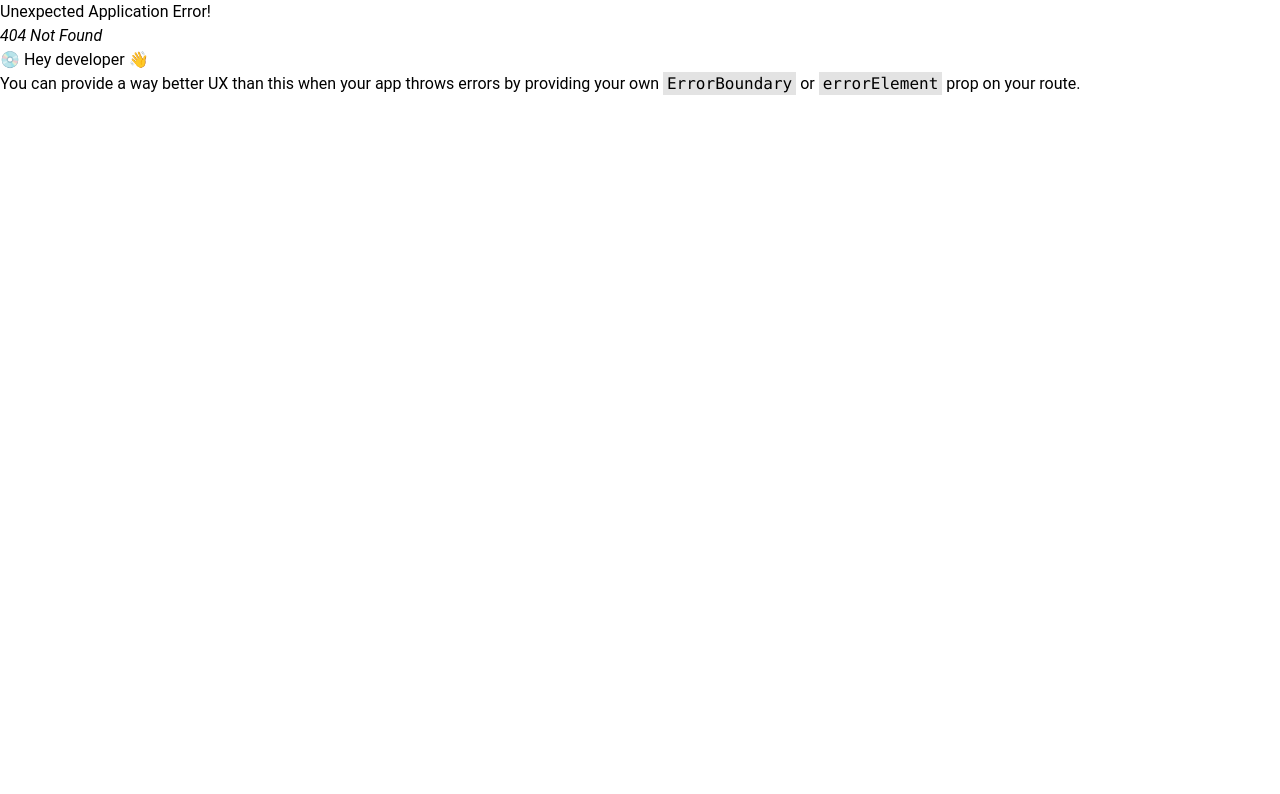
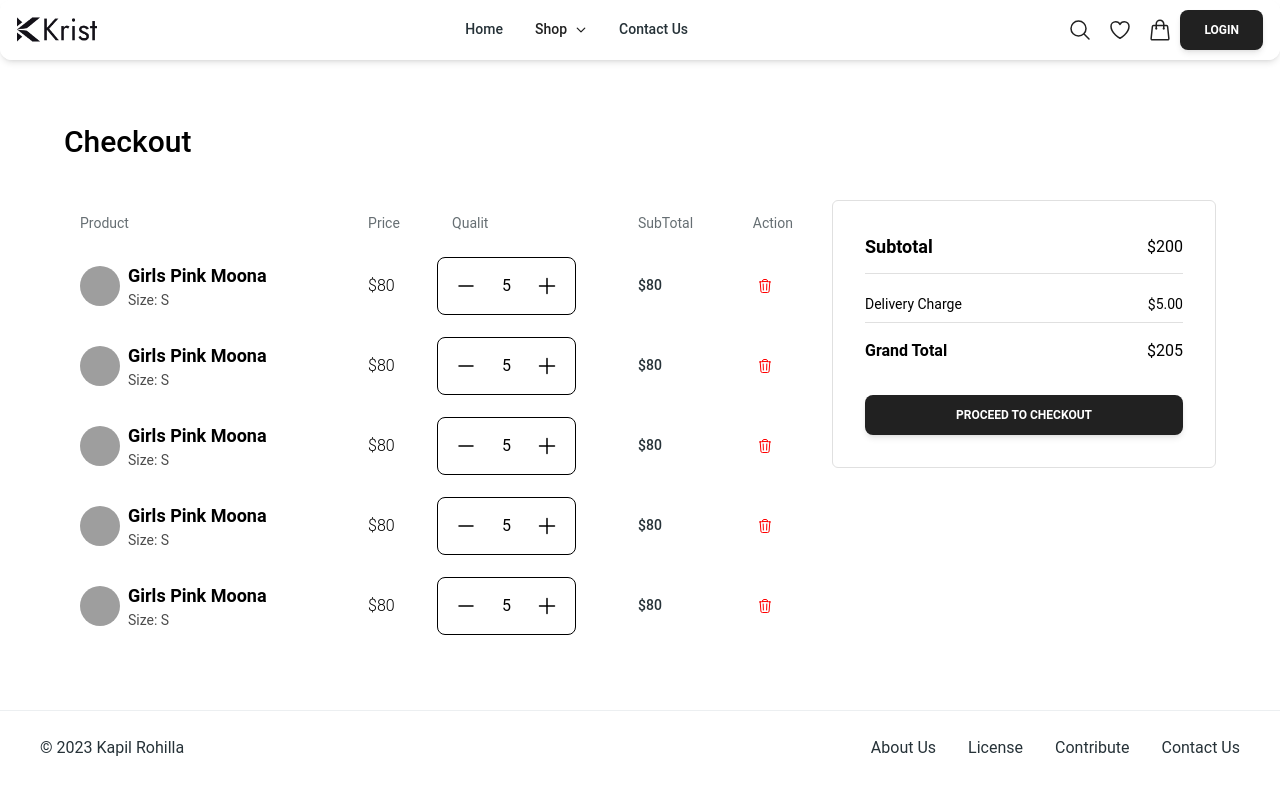
Before and after one commit to Kapilrohilla/EcommerceWebsite, a React (Vite) app: page /checkout in a window 1280 px wide. Before the commit this address had no page. Shown: the top 794 px of the page. Built offline with nearby package versions, Linux system fonts and the light colour scheme; grey boxes are pictures that could not be loaded.

Commit message:
design: checkout page

```diff
--- a/package.json
+++ b/package.json
@@ -4,7 +4,7 @@
   "version": "0.0.0",
   "type": "module",
   "scripts": {
-    "dev": "vite",
+    "dev": "vite --host",
     "build": "tsc && vite build",
     "lint": "eslint . --ext ts,tsx --report-unused-disable-directives --max-warnings 0",
     "preview": "vite preview"
--- a/src/App.tsx
+++ b/src/App.tsx
@@ -2,6 +2,7 @@ import { RouterProvider, createBrowserRouter } from "react-router-dom";
 import Auth from "./pages/Auth";
 import Home from "./pages/Home";
 import { ThemeProvider } from "@material-tailwind/react";
+import Checkout from "./pages/Checkout";
 
 const App = () => {
   const router = createBrowserRouter([
@@ -13,6 +14,10 @@ const App = () => {
       path: "/auth",
       element: <Auth />,
     },
+    {
+      path: "/checkout",
+      element: <Checkout />,
+    },
   ]);
 
   return (
--- /dev/null
+++ b/src/components/Footer.tsx
@@ -0,0 +1,53 @@
+import { Typography } from "@material-tailwind/react";
+
+export function Footer() {
+  return (
+    <footer className="flex w-full flex-row flex-wrap items-center justify-center gap-y-6 gap-x-12 border-t border-blue-gray-50 py-6 text-center md:justify-between px-10">
+      <Typography color="blue-gray" className="font-normal">
+        &copy; 2023 Kapil Rohilla
+      </Typography>
+      <ul className="flex flex-wrap items-center gap-y-2 gap-x-8">
+        <li>
+          <Typography
+            as="a"
+            href="#"
+            color="blue-gray"
+            className="font-normal transition-colors hover:text-blue-500 focus:text-blue-500"
+          >
+            About Us
+          </Typography>
+        </li>
+        <li>
+          <Typography
+            as="a"
+            href="#"
+            color="blue-gray"
+            className="font-normal transition-colors hover:text-blue-500 focus:text-blue-500"
+          >
+            License
+          </Typography>
+        </li>
+        <li>
+          <Typography
+            as="a"
+            href="#"
+            color="blue-gray"
+            className="font-normal transition-colors hover:text-blue-500 focus:text-blue-500"
+          >
+            Contribute
+          </Typography>
+        </li>
+        <li>
+          <Typography
+            as="a"
+            href="#"
+            color="blue-gray"
+            className="font-normal transition-colors hover:text-blue-500 focus:text-blue-500"
+          >
+            Contact Us
+          </Typography>
+        </li>
+      </ul>
+    </footer>
+  );
+}
--- /dev/null
+++ b/src/components/checkouttable.tsx
@@ -0,0 +1,102 @@
+import { Card, Typography } from "@material-tailwind/react";
+
+const TABLE_HEAD = ["Name", "Job", "Employed", ""];
+
+const TABLE_ROWS = [
+  {
+    name: "John Michael",
+    job: "Manager",
+    date: "23/04/18",
+  },
+  {
+    name: "Alexa Liras",
+    job: "Developer",
+    date: "23/04/18",
+  },
+  {
+    name: "Laurent Perrier",
+    job: "Executive",
+    date: "19/09/17",
+  },
+  {
+    name: "Michael Levi",
+    job: "Developer",
+    date: "24/12/08",
+  },
+  {
+    name: "Richard Gran",
+    job: "Manager",
+    date: "04/10/21",
+  },
+];
+
+export function TableWithStripedRows() {
+  return (
+    <Card className="h-full w-full overflow-scroll">
+      <table className="w-full min-w-max table-auto text-left">
+        <thead>
+          <tr>
+            {TABLE_HEAD.map((head) => (
+              <th
+                key={head}
+                className="border-b border-blue-gray-100 bg-blue-gray-50 p-4"
+              >
+                <Typography
+                  variant="small"
+                  color="blue-gray"
+                  className="font-normal leading-none opacity-70"
+                >
+                  {head}
+                </Typography>
+              </th>
+            ))}
+          </tr>
+        </thead>
+        <tbody>
+          {TABLE_ROWS.map(({ name, job, date }, index) => (
+            <tr key={name} className="even:bg-blue-gray-50/50">
+              <td className="p-4">
+                <Typography
+                  variant="small"
+                  color="blue-gray"
+                  className="font-normal"
+                >
+                  {name}
+                </Typography>
+              </td>
+              <td className="p-4">
+                <Typography
+                  variant="small"
+                  color="blue-gray"
+                  className="font-normal"
+                >
+                  {job}
+                </Typography>
+              </td>
+              <td className="p-4">
+                <Typography
+                  variant="small"
+                  color="blue-gray"
+                  className="font-normal"
+                >
+                  {date}
+                </Typography>
+              </td>
+              <td className="p-4">
+                <Typography
+                  as="a"
+                  href="#"
+                  variant="small"
+                  color="blue-gray"
+                  className="font-medium"
+                >
+                  Edit
+                </Typography>
+              </td>
+            </tr>
+          ))}
+        </tbody>
+      </table>
+    </Card>
+  );
+}
--- /dev/null
+++ b/src/pages/Checkout.tsx
@@ -0,0 +1,146 @@
+import { MinusIcon, PlusIcon, TrashIcon } from "@heroicons/react/24/outline";
+import { Footer } from "../components/Footer";
+import { Topbar } from "../components/Topbar";
+
+const Checkout = () => {
+  return (
+    <>
+      <Topbar />
+      <div className="m-4 lg:m-16 ">
+        <h1 className="font text-3xl" style={{ fontWeight: "500" }}>
+          Checkout
+        </h1>
+        <div className="flex flex-col lg:flex-row my-5 lg:my-10 ">
+          <div className="w-full lg:w-2/3">
+            <TableWithStripedColumns />
+          </div>
+          <div className="w-1/3">
+            <SubTotal />
+          </div>
+        </div>
+      </div>
+      <Footer />
+    </>
+  );
+};
+
+export default Checkout;
+
+import { Button, Typography } from "@material-tailwind/react";
+
+const TABLE_HEAD = ["Product", "Price", "Qualit", "SubTotal", "Action"];
+
+const TABLE_ROWS = [1, 2, 3, 4, 5];
+
+export function TableWithStripedColumns() {
+  return (
+    <div className="h-full w-full">
+      <table className="w-full min-w-max table-auto text-left">
+        <thead>
+          <tr>
+            {TABLE_HEAD.map((head) => (
+              <th key={head} className="  p-4">
+                <Typography
+                  variant="small"
+                  color="blue-gray"
+                  className="font-normal leading-none opacity-70"
+                >
+                  {head}
+                </Typography>
+              </th>
+            ))}
+          </tr>
+        </thead>
+        <tbody>
+          {TABLE_ROWS.map(({ name, job, date }, index) => {
+            const isLast = index === TABLE_ROWS.length - 1;
+            const classes = isLast ? "p-4" : "p-4 ";
+
+            return (
+              <tr key={name}>
+                <td className={classes}>
+                  <div className="flex flex-row items-center gap-2">
+                    <img
+                      src="https://th.bing.com/th?id=OPA.ti3GipJINrpVMA474C474&w=220&h=210&c=17&o=5&pid=21.1"
+                      alt="dress"
+                      className="h-10  w-10 rounded-full"
+                    />
+                    <div>
+                      <h4 className="font-semibold text-lg">
+                        Girls Pink Moona
+                      </h4>
+                      <p className="text-sm opacity-70">Size: {"S"}</p>
+                    </div>
+                  </div>
+                </td>
+                <td className={`${classes}`}>
+                  <p className="font-light">${80.0}</p>
+                </td>
+                <td className="w-fit">
+                  <div className="flex items-center gap-4 border border-black p-2 rounded-lg w-fit">
+                    <button
+                      type="button"
+                      class="flex items-center justify-center  ransition-all hover:bg-gray-900/10 active:bg-gray-900/20 disabled:pointer-events-none disabled:opacity-50 disabled:shadow-none p-2 rounded-md"
+                    >
+                      <MinusIcon color="#000" className="h-6 w-6" />
+                    </button>
+                    {5}
+                    <button
+                      type="button"
+                      class="flex items-center justify-center  ransition-all hover:bg-gray-900/10 active:bg-gray-900/20 disabled:pointer-events-none disabled:opacity-50 disabled:shadow-none p-2 rounded-md"
+                    >
+                      <PlusIcon color="#000" className="h-6 w-6" />
+                    </button>
+                  </div>
+                </td>
+                <td className={`${classes}`}>
+                  <Typography
+                    as="a"
+                    href="#"
+                    variant="small"
+                    color="blue-gray"
+                    className="font-medium"
+                  >
+                    ${80.0}
+                  </Typography>
+                </td>
+                <td className={`${classes}`}>
+                  <button
+                    class="flex  h-6 max-h-[40px] w-6 max-w-[40px] items-center justify-center  select-none rounded-lg text-center align-middle font-sans text-xs font-medium uppercase text-gray-900 transition-all hover:bg-gray-900/10 active:bg-gray-900/20 disabled:pointer-events-none disabled:opacity-50 disabled:shadow-none"
+                    type="button"
+                  >
+                    <TrashIcon className="h-4 w-4" color="#f00" />
+                  </button>
+                </td>
+              </tr>
+            );
+          })}
+        </tbody>
+      </table>
+    </div>
+  );
+}
+
+export function SubTotal() {
+  return (
+    <div className="border rounded-md border-gray-300 p-8 ">
+      <div>
+        <div className="flex justify-between items-center pb-3 border-b border-gray-300">
+          <h2 className="font-bold text-lg">Subtotal</h2>
+          <p>$200</p>
+        </div>
+        <div className="py-3">
+          <div className="flex flex-row justify-between py-2 border-b border-gray-300">
+            <p className="text-sm">Delivery Charge</p>
+            <span className="text-sm">$5.00</span>
+          </div>
+          <div className="pt-4 flex flex-row justify-between items-center">
+            <p className="text-base font-bold">Grand Total </p>
+            <span>${205}</span>
+          </div>
+        </div>
+      </div>
+      <Button className="w-full mt-5">Proceed to Checkout</Button>
+    </div>
+  );
+}
--- a/src/pages/Home.tsx
+++ b/src/pages/Home.tsx
@@ -2,6 +2,7 @@ import { Button, Typography, IconButton } from "@material-tailwind/react";
 import HeroSection from "../components/HeroSection";
 import { Topbar } from "../components/Topbar";
 import Card from "../components/Card";
+import { Footer } from "../components/Footer";
 
 import { ArrowRightIcon } from "@heroicons/react/24/outline";
 import ProductCard from "../components/ProductCard";
@@ -82,6 +83,7 @@ const Home = () => {
           />
         </div>
       </div>
+      <Footer />
     </>
   );
 };
```
